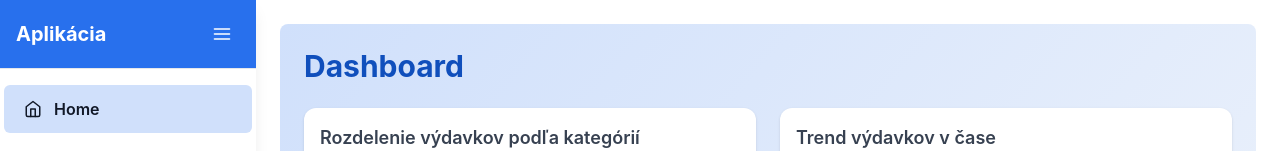
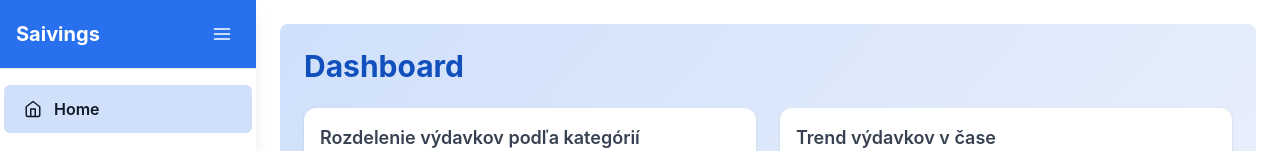
Before and after one commit to Lomidrev0/Hackathon2025, a React (Create React App) app in the folder frontend/: page /dashboard in a window 1280 px wide. Shown: the top 151 px of the page. Built offline with nearby package versions, Linux system fonts and the light colour scheme.

Commit message:
navigation app name updated

```diff
--- a/frontend/src/components/Navbar.jsx
+++ b/frontend/src/components/Navbar.jsx
@@ -31,7 +31,7 @@ export default function Navbar({ isCollapsed, setIsCollapsed }) {
               isCollapsed ? "justify-center" : "justify-between"
             } p-4 border-b border-gray-200 dark:border-neutral-700 bg-blue-50 dark:bg-blue-60 text-white`}
           >
-            {!isCollapsed && <h1 className="text-xl font-bold">Aplikácia</h1>}
+            {!isCollapsed && <h1 className="text-xl font-bold">Saivings</h1>}
             <button
               onClick={() => setIsCollapsed(!isCollapsed)}
               className="p-2 rounded "
@@ -49,6 +49,7 @@ export default function Navbar({ isCollapsed, setIsCollapsed }) {
           </nav>
         </div>
       {/* Header / Toggle */}
+
       {/* Dark mode toggle */}
       <div className="p-4 border-t border-gray-200 dark:border-neutral-700">
         <button
```
